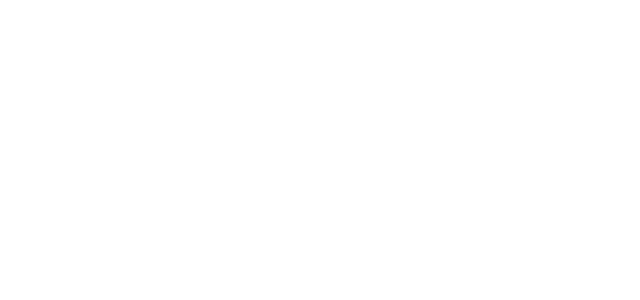
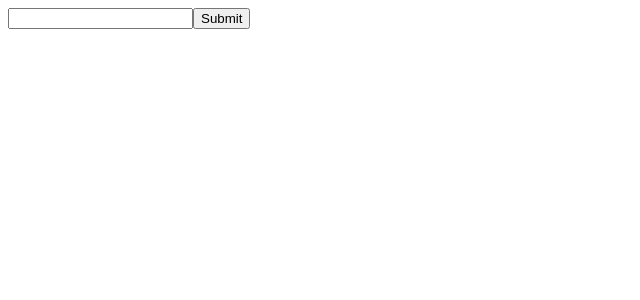
Before and after one commit to turbopypip/task-board, a React (Create React App) app: page / in a window 1280 px wide. Shown: the top 300 px of the page, without its empty margins (0-640 px from the left). Built offline with nearby package versions, Linux system fonts and the light colour scheme.

Commit message:
Added form input

```diff
--- a/src/App.tsx
+++ b/src/App.tsx
@@ -1,8 +1,14 @@
-import React from 'react';
+import React, { useState } from 'react';
+import TextInputForm from "./TextInputForm";
 
-function App() {
+const App = () => {
+  console.log("app")
+  const [task, getTask] = useState("")
   return (
-    <div className="App"></div>
+    <div className="App">
+      <TextInputForm getTask={getTask}/>
+      <>{task}</>
+    </div>
   );
 }
 
--- /dev/null
+++ b/src/TextInputForm/index.tsx
@@ -0,0 +1,24 @@
+import React, {FC, FormEvent, useState} from 'react';
+
+type Props = {
+  getTask: (value: string) => void;
+}
+const TextInputForm: FC<Props> = ({getTask}) => {
+  const [value, getValue] = useState("")
+  const onSubmit = (e:FormEvent<HTMLFormElement>) => {
+    getTask(value)
+    e.preventDefault();
+  }
+
+  return (
+    <form onSubmit={(e) => onSubmit(e)}>
+      <input
+        onChange={(e) => getValue(e.target.value)}
+        type="text"
+      />
+      <input type="submit"/>
+    </form>
+  );
+};
+
+export default TextInputForm;
--- a/src/index.tsx
+++ b/src/index.tsx
@@ -5,8 +5,4 @@ import App from './App';
 const root = ReactDOM.createRoot(
   document.getElementById('root') as HTMLElement
 );
-root.render(
-  <React.StrictMode>
-    <App />
-  </React.StrictMode>
-);
+root.render(<App />);
```
